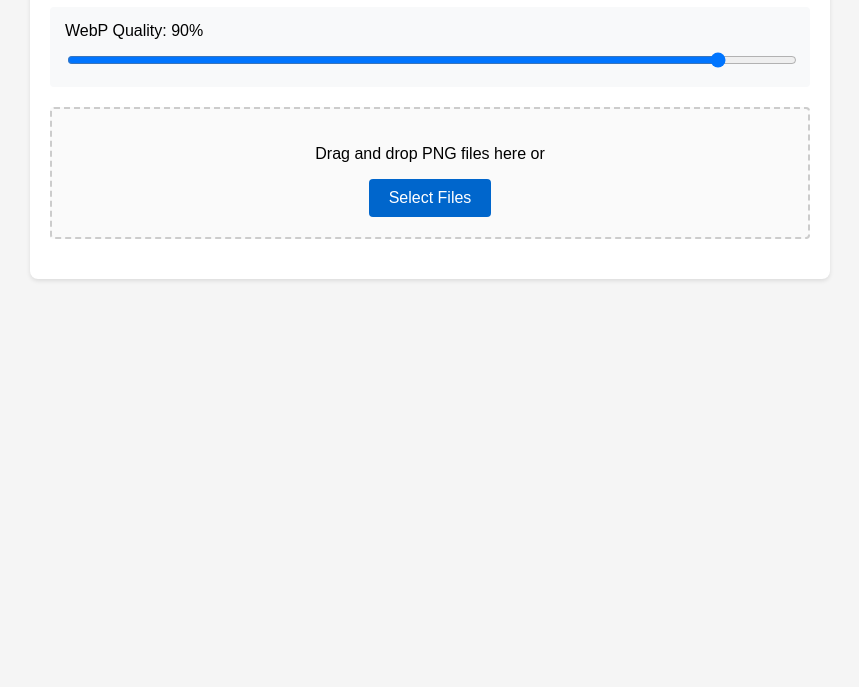
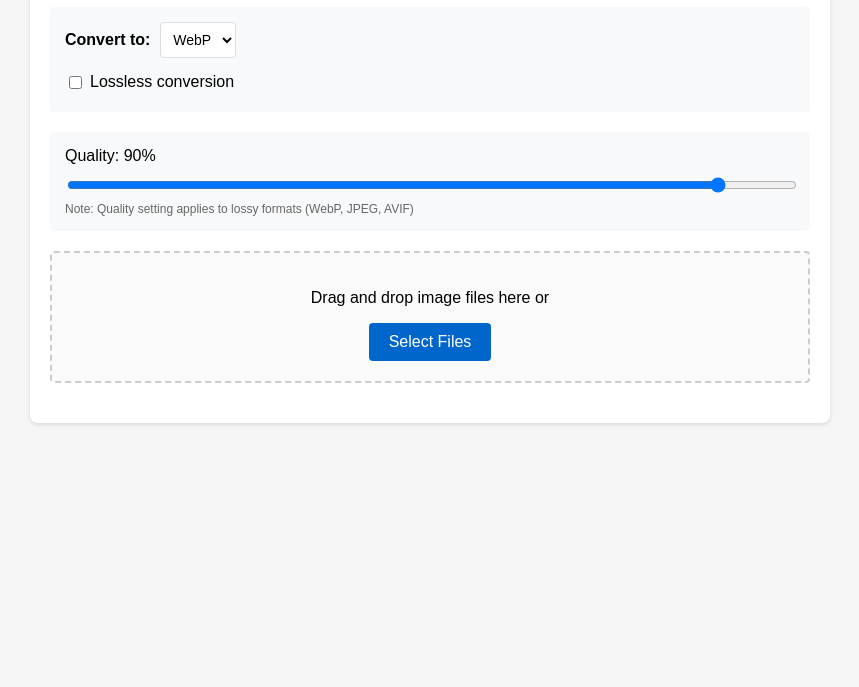
Before and after one commit to bejaminjones/PNGtoWebP, a plain HTML site: page index.html in a window 1280 px wide. Shown: the part 113-800 px from the top of the page, without its empty margins (210-1069 px from the left). Drawn offline with nearby package versions, Linux system fonts and the light colour scheme.

Commit message:
Implemented multi-format conversion support

```diff
--- a/index.html
+++ b/index.html
@@ -3,7 +3,7 @@
 <head>
     <meta charset="UTF-8">
     <meta name="viewport" content="width=device-width, initial-scale=1.0">
-    <title>PNG to WebP Converter</title>
+    <title>Multi-Format Image Converter</title>
     <script src="https://cdnjs.cloudflare.com/ajax/libs/jszip/3.10.1/jszip.min.js"></script>
     <script src="https://cdnjs.cloudflare.com/ajax/libs/browser-image-compression/2.0.1/browser-image-compression.min.js"></script>
     <style>
@@ -90,18 +90,76 @@
             font-weight: bold;
             margin-top: 5px;
         }
+        .format-selection {
+            margin: 20px 0;
+            padding: 15px;
+            background-color: #f8f9fa;
+            border-radius: 4px;
+        }
+        .format-row {
+            display: flex;
+            align-items: center;
+        }
+        .format-row label {
+            margin-right: 10px;
+            font-weight: bold;
+        }
+        .format-options {
+            margin-top: 15px;
+        }
+        .checkbox-option {
+            display: flex;
+            align-items: center;
+            margin: 5px 0;
+        }
+        .checkbox-option input {
+            margin-right: 8px;
+        }
+        .quality-note {
+            font-size: 12px;
+            color: #666;
+            margin-top: 5px;
+        }
+        select {
+            padding: 8px;
+            border-radius: 4px;
+            border: 1px solid #ddd;
+            background-color: white;
+            font-size: 14px;
+        }
     </style>
 </head>
 <body>
     <div class="container">
-        <h1>PNG to WebP Converter</h1>
+        <h1>Multi-Format Image Converter</h1>
+        <div class="format-selection">
+            <div class="format-row">
+                <label for="outputFormat">Convert to:</label>
+                <select id="outputFormat">
+                    <option value="webp">WebP</option>
+                    <option value="jpeg">JPEG</option>
+                    <option value="png">PNG</option>
+                    <option value="gif">GIF</option>
+                    <option value="avif">AVIF</option>
+                </select>
+            </div>
+
+            <div class="format-options">
+                <div class="checkbox-option">
+                    <input type="checkbox" id="losslessOption" />
+                    <label for="losslessOption">Lossless conversion</label>
+                </div>
+            </div>
+        </div>
+
         <div class="quality-control">
-            <label for="qualitySlider">WebP Quality: <span id="qualityValue">90</span>%</label>
+            <label for="qualitySlider">Quality: <span id="qualityValue">90</span>%</label>
             <input type="range" id="qualitySlider" min="0" max="100" value="90">
+            <div class="quality-note">Note: Quality setting applies to lossy formats (WebP, JPEG, AVIF)</div>
         </div>
         <div class="drop-zone" id="dropZone">
-            <p>Drag and drop PNG files here or</p>
-            <input type="file" id="fileInput" accept=".png" multiple>
+            <p>Drag and drop image files here or</p>
+            <input type="file" id="fileInput" accept="image/*" multiple>
             <button class="btn" onclick="document.getElementById('fileInput').click()">Select Files</button>
         </div>
         <div id="fileList"></div>
@@ -131,7 +189,7 @@
             const downloadUrl = URL.createObjectURL(zipBlob);
             const a = document.createElement('a');
             a.href = downloadUrl;
-            a.download = "converted_webp_files.zip";
+            a.download = "converted_images.zip";
             a.click();
             URL.revokeObjectURL(downloadUrl);
 
@@ -162,10 +220,29 @@
         // Handle quality slider
         const qualitySlider = document.getElementById('qualitySlider');
         const qualityValue = document.getElementById('qualityValue');
+        const qualityControl = document.querySelector('.quality-control');
+        const outputFormat = document.getElementById('outputFormat');
+        const losslessOption = document.getElementById('losslessOption');
 
         qualitySlider.addEventListener('input', function(e) {
             qualityValue.textContent = e.target.value;
         });
+
+        // Check if format supports quality adjustment and toggle quality control visibility
+        function updateQualityControlVisibility() {
+            const format = outputFormat.value;
+            const isLossless = losslessOption.checked;
+
+            const requiresQuality = ['webp', 'jpeg', 'avif'].includes(format) && !isLossless;
+            qualityControl.style.display = requiresQuality ? 'block' : 'none';
+        }
+
+        // Update visibility when format or lossless option changes
+        outputFormat.addEventListener('change', updateQualityControlVisibility);
+        losslessOption.addEventListener('change', updateQualityControlVisibility);
+
+        // Initialize visibility
+        updateQualityControlVisibility();
 
         function preventDefaults (e) {
             e.preventDefault();
@@ -203,9 +280,10 @@
         }
 
         async function processFile(file) {
-            if (!file.type.includes('png')) {
+            // Check if file is a supported image
+            if (!file.type.startsWith('image/')) {
                 const item = createFileListItem(file);
-                item.querySelector('.status').textContent = 'Error: Not a PNG file';
+                item.querySelector('.status').textContent = 'Error: Not a supported image file';
                 item.querySelector('.status').classList.add('error');
                 return;
             }
@@ -214,7 +292,11 @@
             const statusElement = item.querySelector('.status');
 
             try {
-                // Convert PNG to WebP
+                // Get selected output format
+                const outputFormat = document.getElementById('outputFormat').value;
+                const mimeType = getMimeType(outputFormat);
+
+                // Create image from file
                 const image = await createImageBitmap(file);
                 const canvas = document.createElement('canvas');
                 canvas.width = image.width;
@@ -223,15 +305,31 @@
                 const ctx = canvas.getContext('2d');
                 ctx.drawImage(image, 0, 0);
 
-                const webpBlob = await new Promise(resolve => {
-                    const quality = document.getElementById('qualitySlider').value / 100;
-                    canvas.toBlob(resolve, 'image/webp', quality);
+                // Convert image to selected format
+                let quality = document.getElementById('qualitySlider').value / 100;
+                const isLossless = document.getElementById('losslessOption').checked;
+
+                // For lossless formats or when lossless option is checked, don't use quality
+                if (isLossless || outputFormat === 'png' || outputFormat === 'gif') {
+                    quality = undefined; // Use browser default (typically lossless for png/gif)
+                }
+
+                const convertedBlob = await new Promise(resolve => {
+                    canvas.toBlob(resolve, mimeType, quality);
                 });
+
+                // Handle the case where the browser doesn't support the requested format
+                if (!convertedBlob) {
+                    throw new Error(`Browser does not support conversion to ${outputFormat}`);
+                }
+
+                // Get file extension from original file
+                const originalExt = file.name.split('.').pop();
 
                 // Store the converted file
                 convertedFiles.push({
-                    name: file.name.replace('.png', '.webp'),
-                    blob: webpBlob
+                    name: file.name.replace(new RegExp('\\.' + originalExt + '$'), '.' + outputFormat),
+                    blob: convertedBlob
                 });
 
                 // Show download all button if there are files
@@ -241,9 +339,20 @@
                 statusElement.classList.add('success');
             } catch (error) {
                 console.error('Error converting file:', error);
-                statusElement.textContent = 'Error converting file';
+                statusElement.textContent = `Error: ${error.message || 'Failed to convert file'}`;
                 statusElement.classList.add('error');
             }
+        }
+
+        function getMimeType(format) {
+            const mimeTypes = {
+                'webp': 'image/webp',
+                'jpeg': 'image/jpeg',
+                'png': 'image/png',
+                'gif': 'image/gif',
+                'avif': 'image/avif'
+            };
+            return mimeTypes[format] || 'image/webp';
         }
     </script>
 </body>
```
Also changed, not shown: 1 other file.
